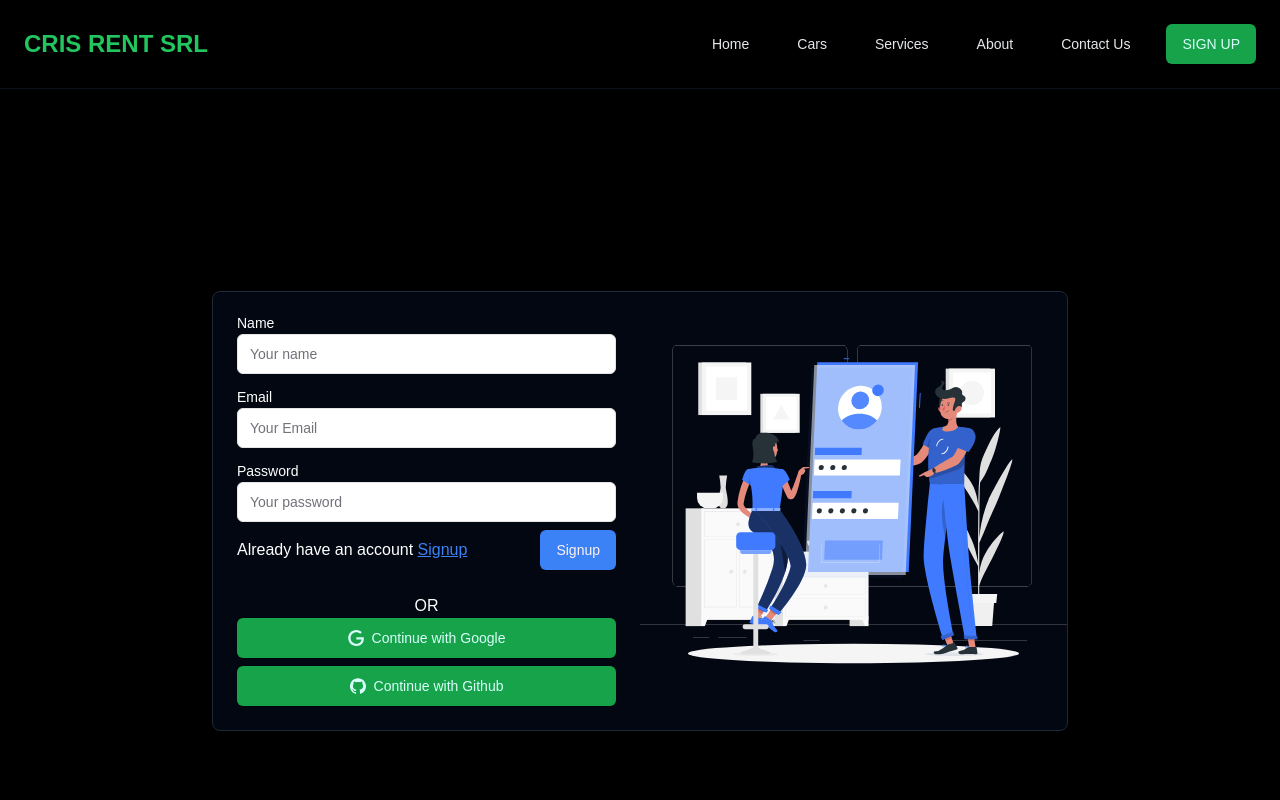
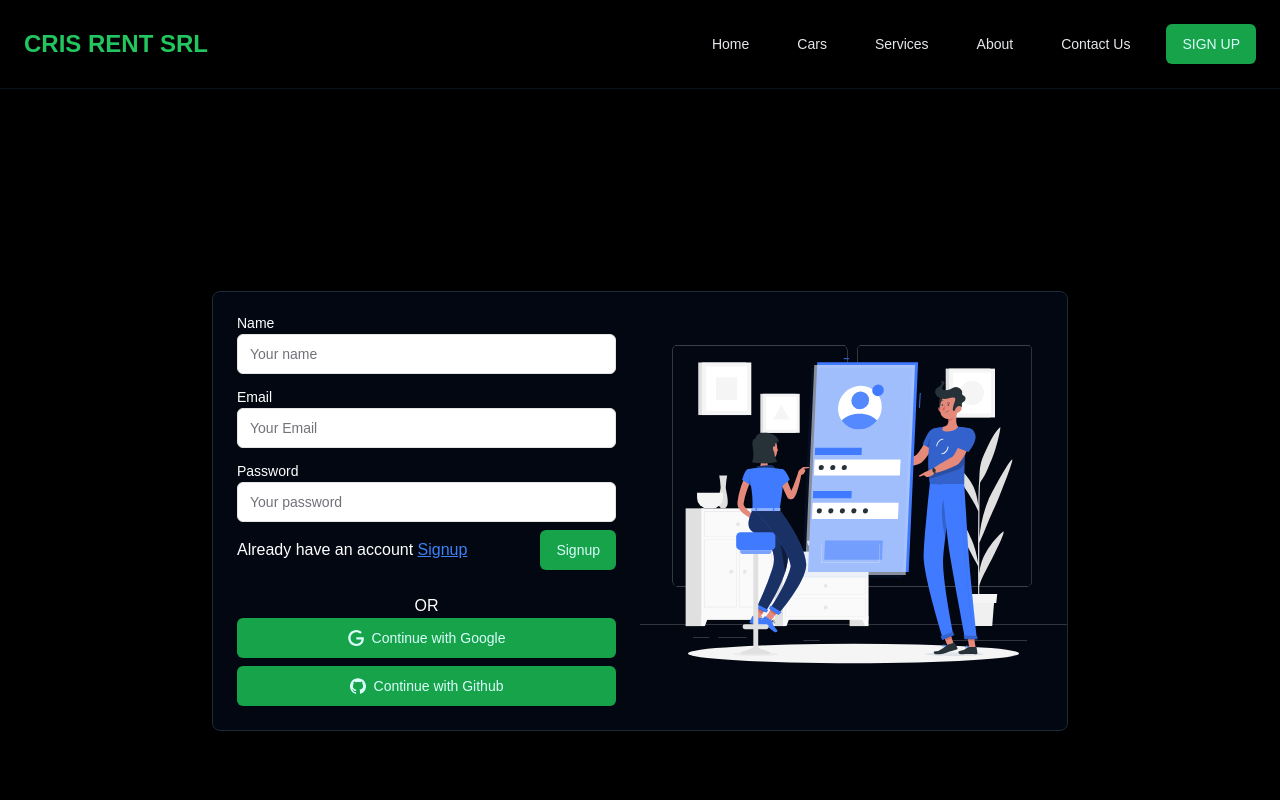
Before and after one commit to pixprocoder/rent_scooter, a Next.js app: page /login in a window 1280 px wide. Shown: the top 800 px of the page. Built offline with nearby package versions, Linux system fonts and the light colour scheme; no server answers.

Commit message:
button color change signup and login

```diff
--- a/src/components/login/Login.tsx
+++ b/src/components/login/Login.tsx
@@ -72,10 +72,7 @@ const LoginPage = () => {
                         Signup
                       </Link>
                     </span>
-                    <Button
-                      onClick={handleSubmit}
-                      className="bg-blue-500 hover:bg-blue-600"
-                    >
+                    <Button onClick={handleSubmit} className="">
                       Signup
                     </Button>
                   </div>
--- a/src/components/login/Signup.tsx
+++ b/src/components/login/Signup.tsx
@@ -72,10 +72,7 @@ const SignupPage = () => {
                         Login
                       </Link>
                     </span>
-                    <Button
-                      onClick={handleSubmit}
-                      className="bg-blue-500 hover:bg-blue-600"
-                    >
+                    <Button onClick={handleSubmit} className="">
                       Signup
                     </Button>
                   </div>
```
